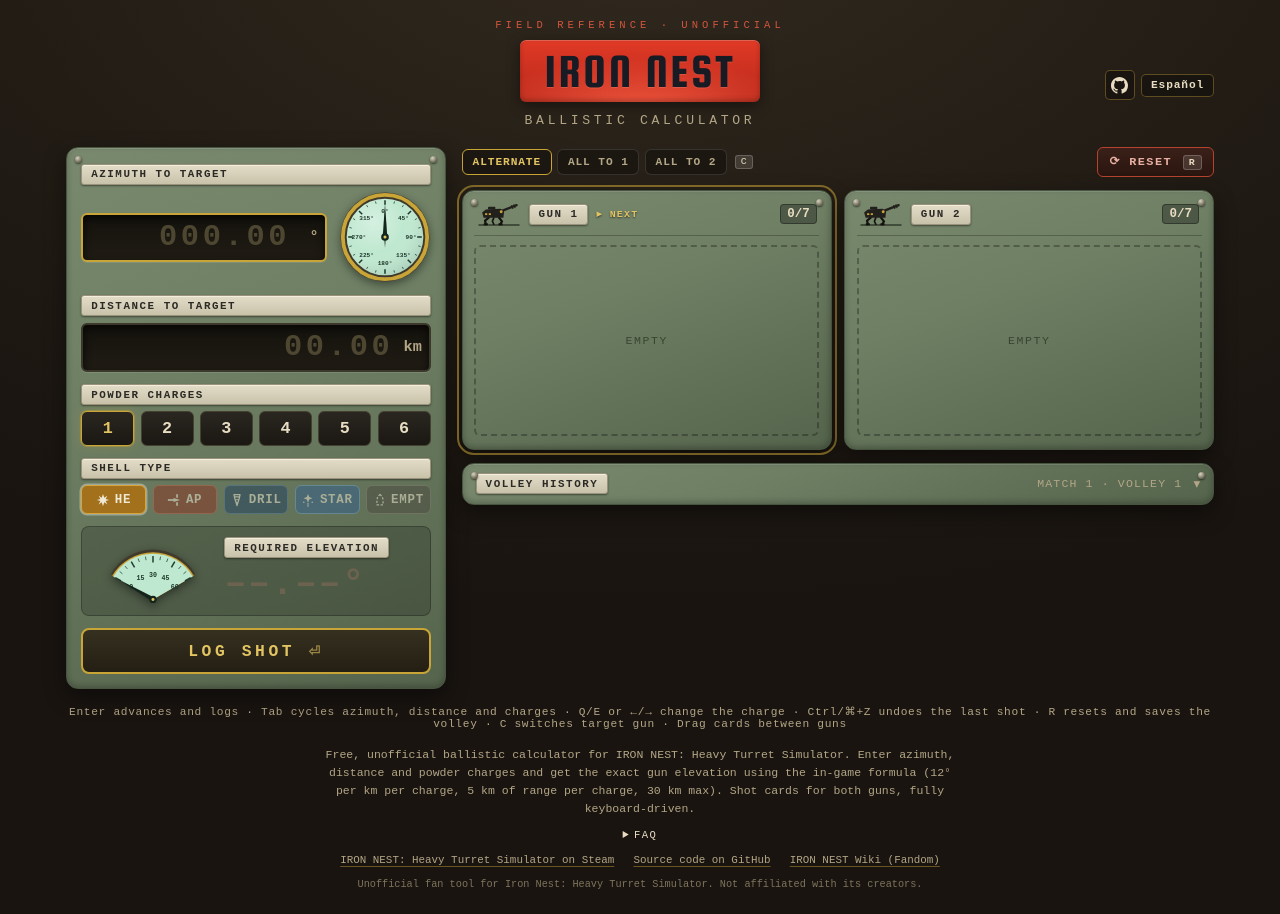
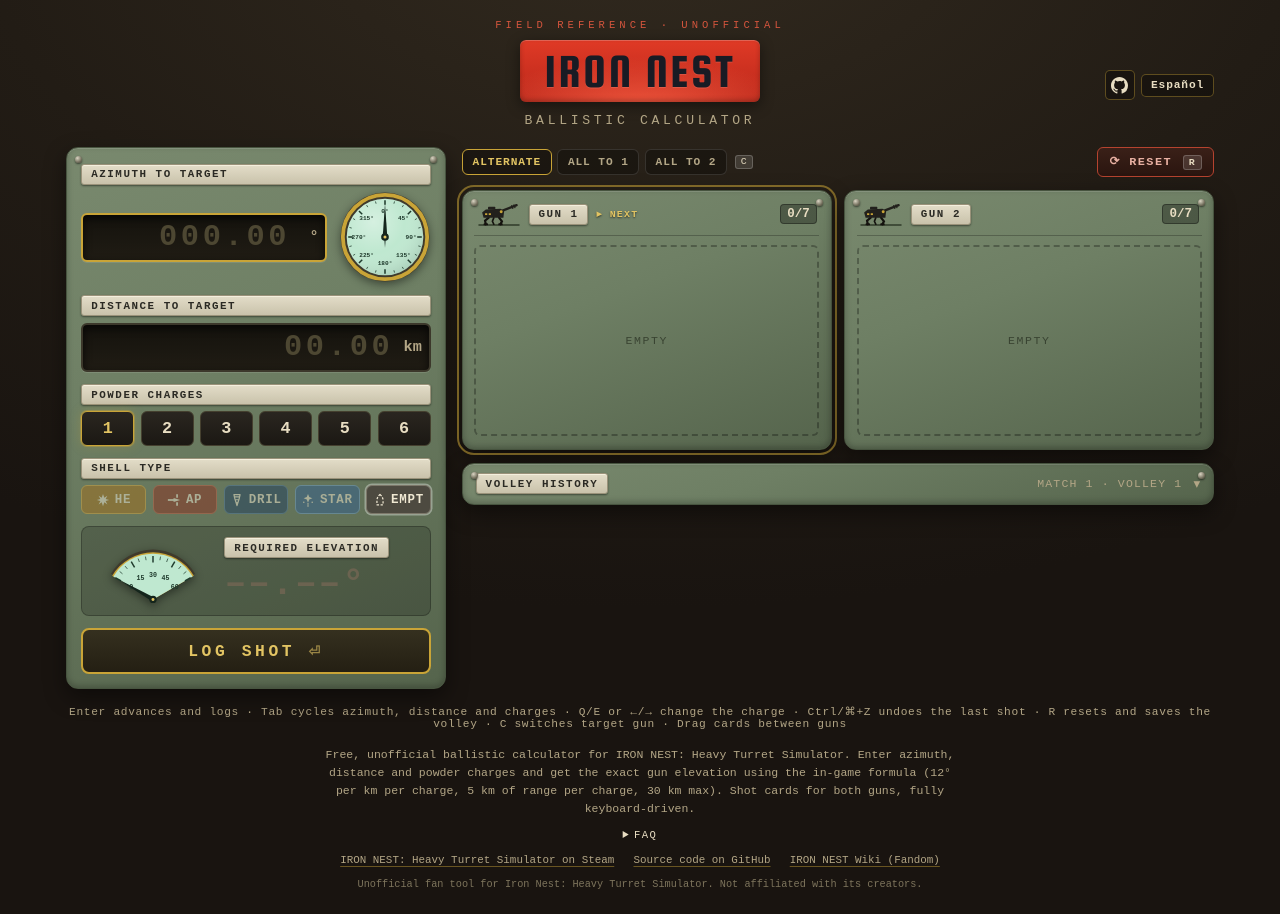
Before and after one commit to StevenACZ/iron-nest-calculator, a Vue app: page / in a window 1280 px wide. Built offline with nearby package versions, Linux system fonts and the light colour scheme; a web font is replaced by a local one.

Commit message:
fix: default shell type to EMPT

```diff
--- a/src/components/CalculatorPanel.vue
+++ b/src/components/CalculatorPanel.vue
@@ -21,7 +21,7 @@
 const azimuthRaw = ref('')
 const distanceRaw = ref('')
 const manualCharge = ref<number | null>(null)
-const roundType = ref<RoundType>('HE')
+const roundType = ref<RoundType>('EMPT')
 
 const azimuthEl = ref<HTMLInputElement | null>(null)
 const distanceEl = ref<HTMLInputElement | null>(null)
```
